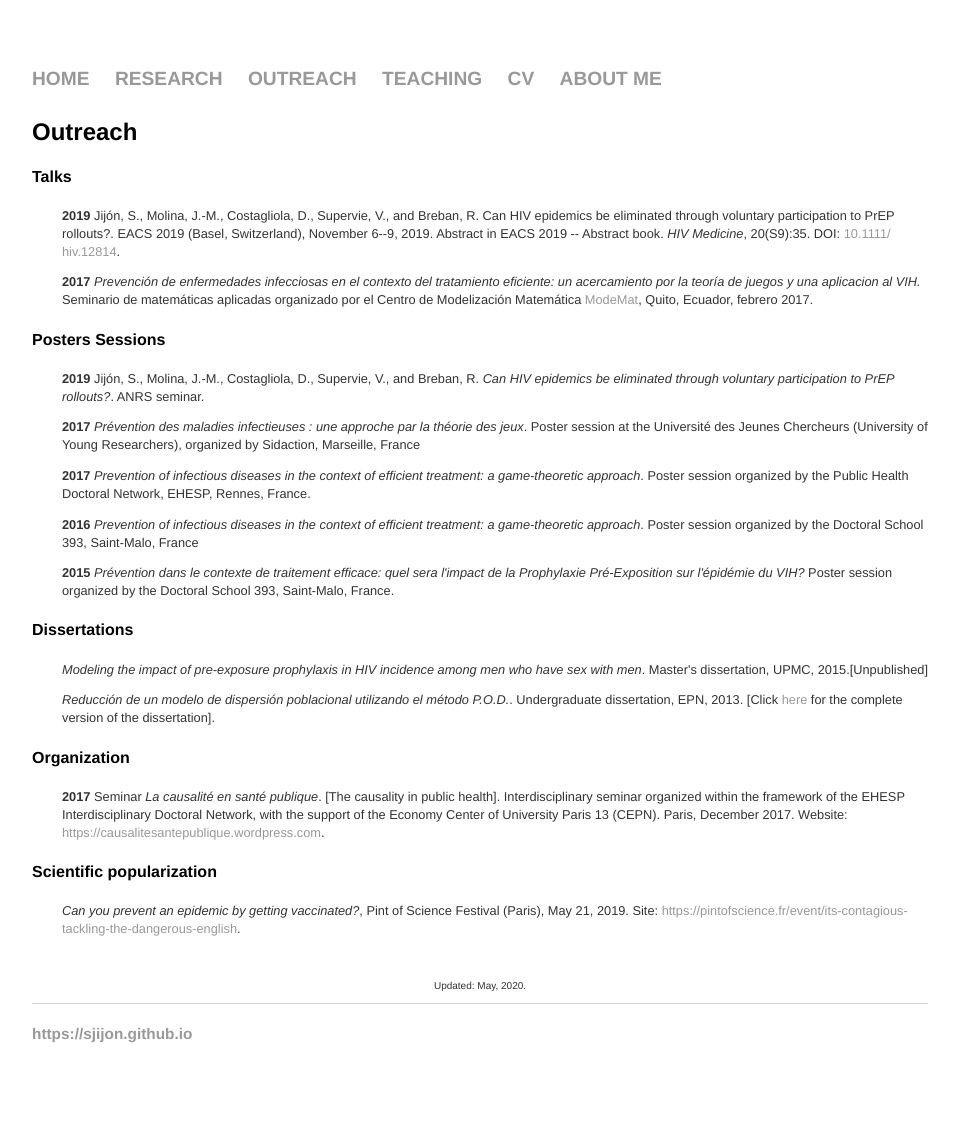
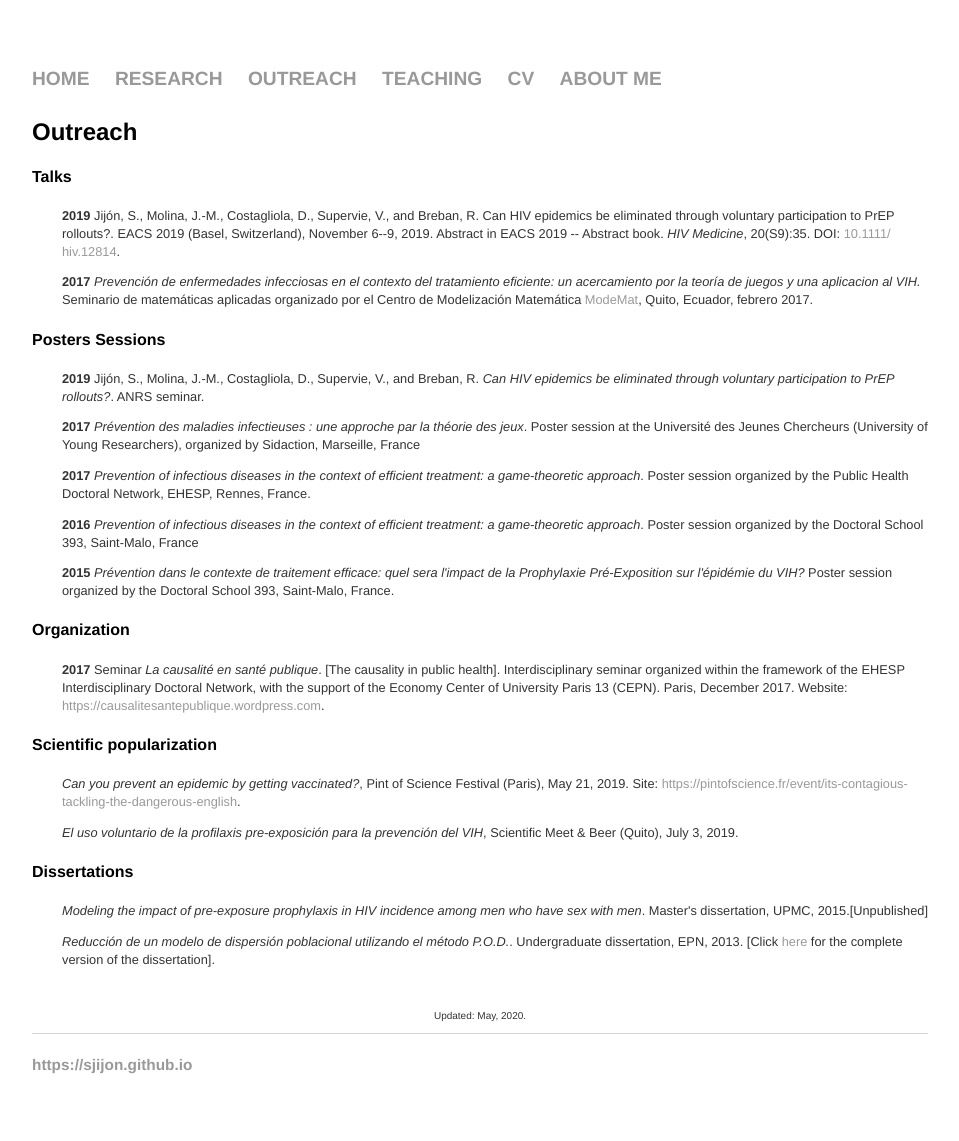
Before and after one commit to sjijon/sjijon.github.io, a Jekyll site: the page built from outreach.html, in a window 1280 px wide. Shown: the whole page, without its empty margins (160-1119 px from the left). Built offline with Jekyll 4.4.1, drawn with Linux system fonts in a browser that asks for light colours; before the commit the page ends 1110 px from its top, so only the background shows below that.

Commit message:
Update outreach.html

```diff
--- a/outreach.html
+++ b/outreach.html
@@ -29,14 +29,6 @@ title: Publications
 		<strong>2015 </strong><em>Prévention dans le contexte de traitement efficace: quel sera l'impact de la Prophylaxie Pré-Exposition sur l'épidémie du VIH?</em> Poster session organized by the Doctoral School 393, Saint-Malo, France.
 	</p>
 
-	<h4> Dissertations</h4>
-	<p style="padding-left:30px;">
-		<em>Modeling the impact of pre-exposure prophylaxis in HIV incidence among men who have sex with men</em>. Master's dissertation, UPMC, 2015.[Unpublished]
-	</p>
-	<p style="padding-left:30px;">
-		<em>Reducción de un modelo de dispersión poblacional utilizando el método P.O.D.</em>. Undergraduate dissertation, EPN, 2013. [Click <a href="http://bibdigital.epn.edu.ec/handle/15000/5625?locale=en" target="_blank">here</a> for the complete version of the dissertation].
-	</p>
-
 	<h4>Organization</h4>
 	<p style="padding-left:30px;">
 		<strong>2017</strong> Seminar <em>La causalité en santé publique</em>. [The causality in public health]. Interdisciplinary seminar organized within the framework of the EHESP Interdisciplinary Doctoral Network, with the support of the Economy Center of University Paris 13 (CEPN). Paris, December 2017.
@@ -47,6 +39,17 @@ Website: <a href="https://causalitesantepublique.wordpress.com" target="_blank">
 	<p style="padding-left:30px;">
 		<em>Can you prevent an epidemic by getting vaccinated?</em>, Pint of Science Festival (Paris), May 21, 2019. Site: <a href="https://pintofscience.fr/event/its-contagious-tackling-the-dangerous-english">https://pintofscience.fr/event/its-contagious-tackling-the-dangerous-english</a>.
 	</p>
+	<p style="padding-left:30px;">
+		<em>El uso voluntario de la profilaxis pre-exposición para la prevención del VIH</em>, Scientific Meet & Beer (Quito), July 3, 2019.
+	</p>
+
+	<h4> Dissertations</h4>
+	<p style="padding-left:30px;">
+		<em>Modeling the impact of pre-exposure prophylaxis in HIV incidence among men who have sex with men</em>. Master's dissertation, UPMC, 2015.[Unpublished]
+	</p>
+	<p style="padding-left:30px;">
+		<em>Reducción de un modelo de dispersión poblacional utilizando el método P.O.D.</em>. Undergraduate dissertation, EPN, 2013. [Click <a href="http://bibdigital.epn.edu.ec/handle/15000/5625?locale=en" target="_blank">here</a> for the complete version of the dissertation].
+	</p>
 	</br>
 	<p style="font-size:10px;text-align:center;">
 		Updated: May, 2020.
```
